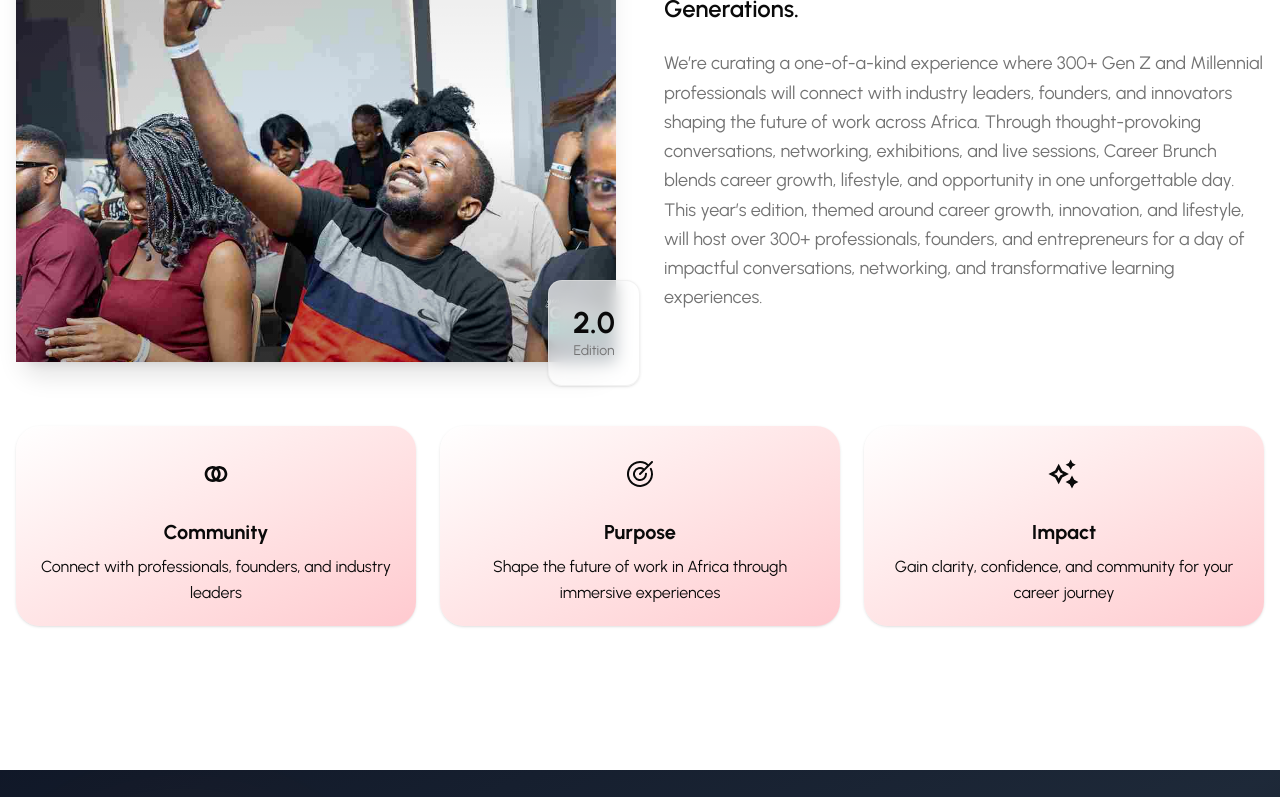
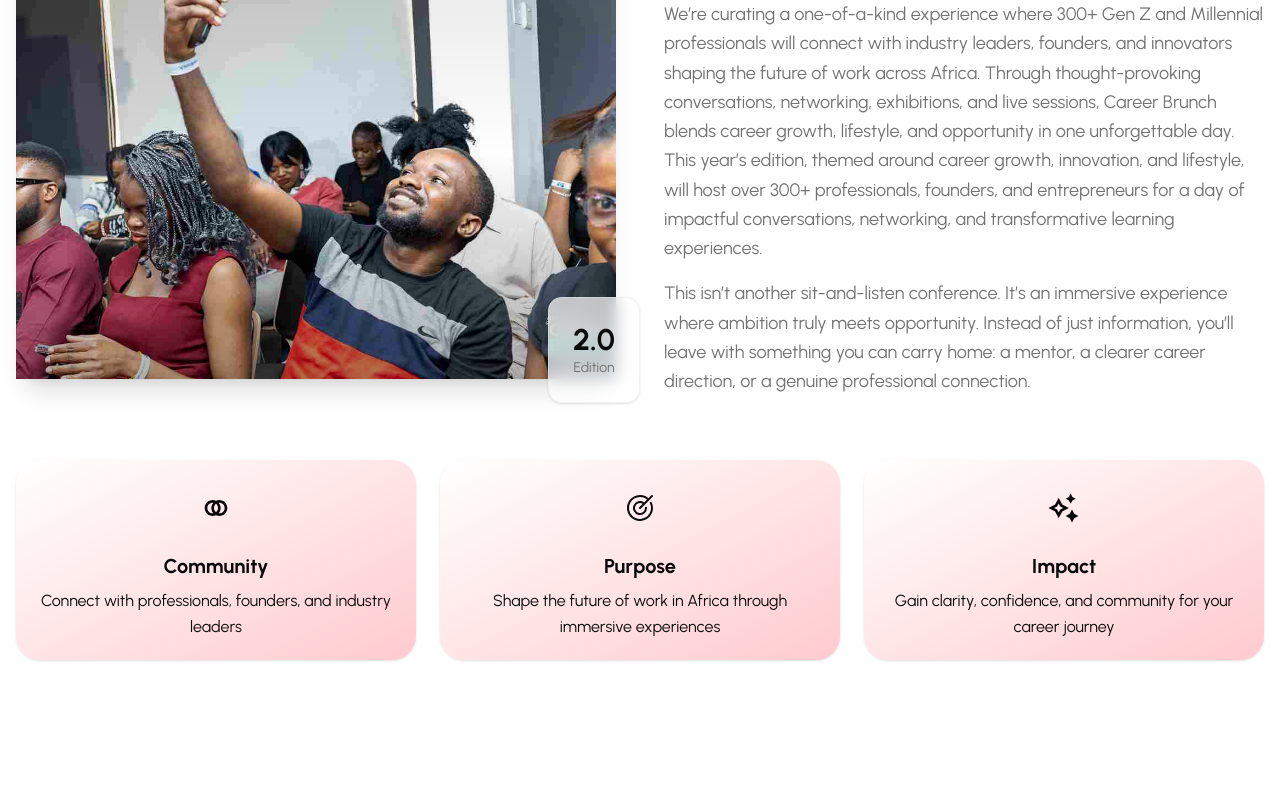
Before and after one commit to Olawoyin1/cbrunch, a React (Vite) app: page / in a window 1280 px wide. Shown: the part 1110-1907 px from the top of the page. Built offline with nearby package versions, Linux system fonts and the light colour scheme.

Commit message:
new text

```diff
--- a/src/components/About.tsx
+++ b/src/components/About.tsx
@@ -225,6 +225,7 @@ const About = () => {
 
               <p>We’re curating a one-of-a-kind experience where 300+ Gen Z and Millennial professionals will connect with industry leaders, founders, and innovators shaping the future of work across Africa. Through thought-provoking conversations, networking, exhibitions, and live sessions, Career Brunch blends career growth, lifestyle, and opportunity in one unforgettable day.
 This year’s edition, themed around career growth, innovation, and lifestyle, will host over 300+ professionals, founders, and entrepreneurs for a day of impactful conversations, networking, and transformative learning experiences.</p>
+<p>This isn’t another sit-and-listen conference. It’s an immersive experience where ambition truly meets opportunity. Instead of just information, you’ll leave with something you can carry home: a mentor, a clearer career direction, or a genuine professional connection.</p>
               {/* <p>
                 Born out of GenZ HR's mission to shape the future of work in
                 Africa, Career Brunch connects young professionals, founders,
```
